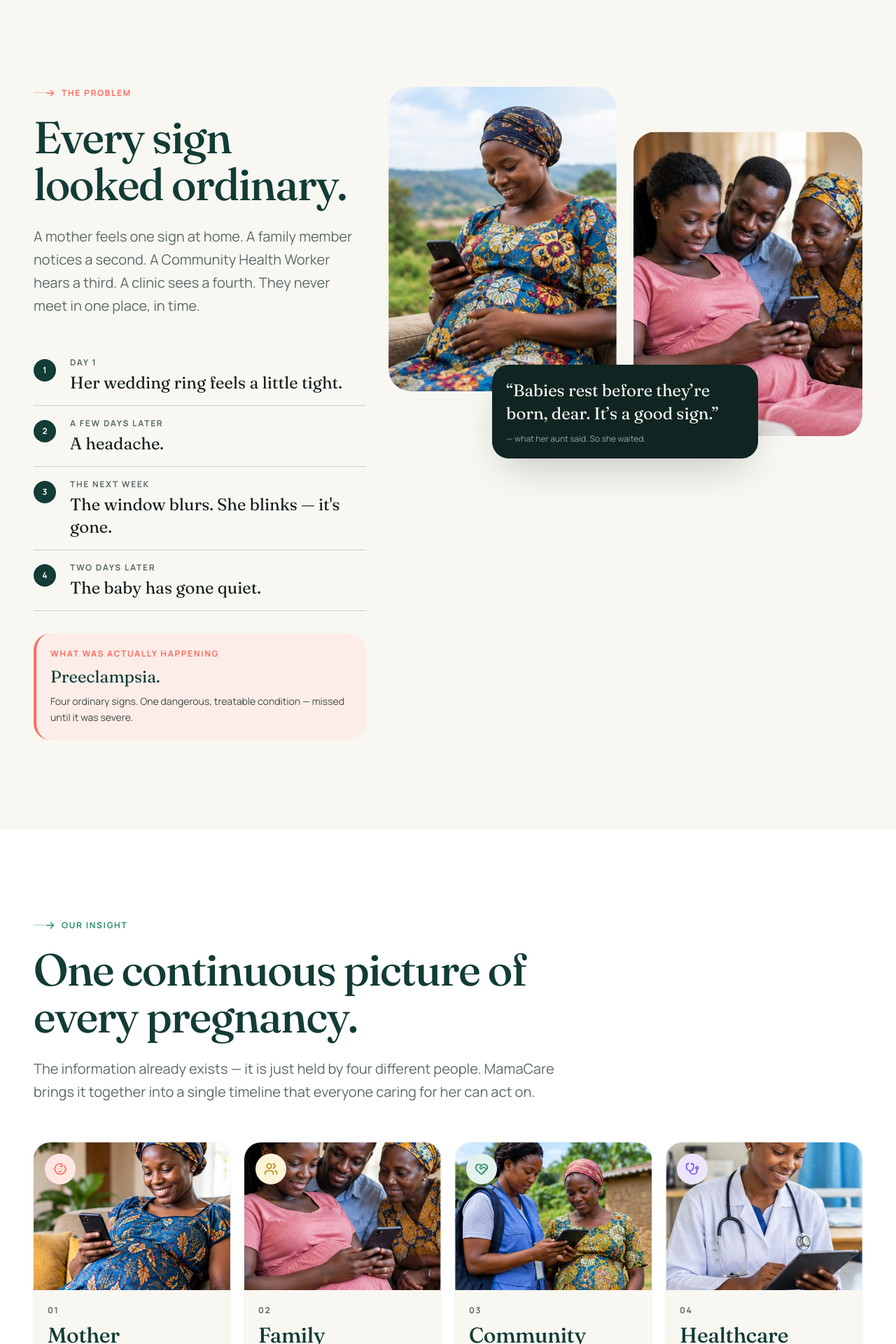
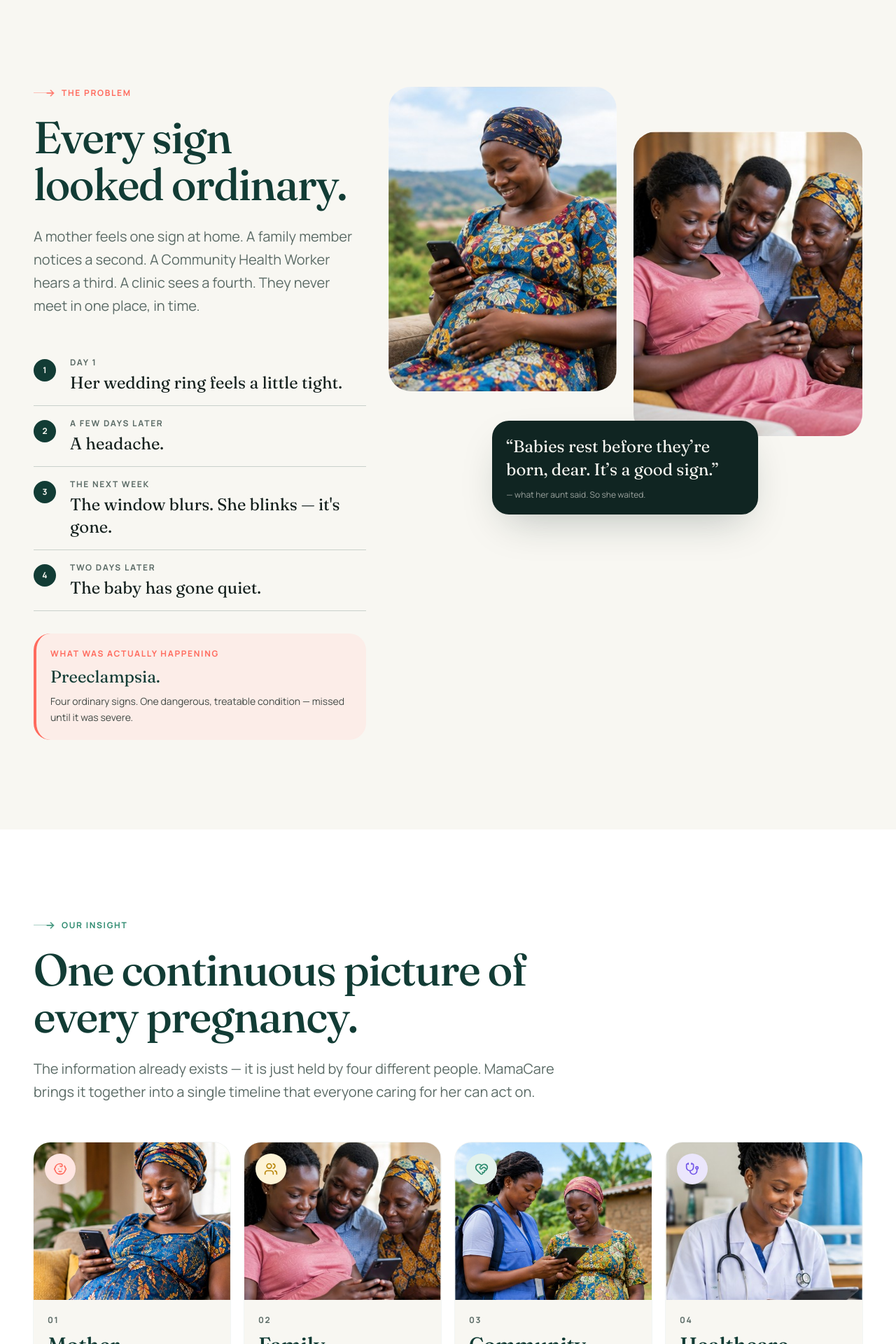
Before and after one commit to Mamacare001/mamacare-web, a Next.js app: page / in a window 1280 px wide. Shown: the part 900-2820 px from the top of the page at 70% size. Built offline with nearby package versions, Linux system fonts and the light colour scheme; no server answers.

Commit message:
fix(ui): anchor photo crops to faces, taller voice cards, quote card spacing; drop AIMS line

```diff
--- a/src/components/about/StorySlider.tsx
+++ b/src/components/about/StorySlider.tsx
@@ -78,7 +78,7 @@ export function StorySlider() {
                 transition={{ duration: 0.7, ease }}
                 className="absolute inset-0"
               >
-                <Image src={s.image} alt={s.title} fill sizes="(min-width: 1024px) 60vw, 92vw" className="object-cover" />
+                <Image src={s.image} alt={s.title} fill sizes="(min-width: 1024px) 60vw, 92vw" className="object-cover object-[50%_25%]" />
               </motion.div>
             </AnimatePresence>
             <div className="absolute bottom-4 left-4 flex gap-1.5" aria-hidden>
--- a/src/components/about/Team.tsx
+++ b/src/components/about/Team.tsx
@@ -4,7 +4,7 @@ import { Eyebrow } from "@/components/ui/Eyebrow";
 import { Reveal, RevealGroup, RevealItem } from "@/components/ui/Reveal";
 
 const team = [
-  { initials: "PI", name: "Patrice Iradukunda", role: "Data Scientist", text: "AI engineering, partnerships and social impact. AIMS Rwanda, Class of 2026.", tone: "bg-emerald text-ivory" },
+  { initials: "PI", name: "Patrice Iradukunda", role: "Data Scientist", text: "AI engineering, partnerships and social impact.", tone: "bg-emerald text-ivory" },
   { initials: "DI", name: "Donatien Iranshubije", role: "Business Developer", text: "Strategy and operational planning.", tone: "bg-coral text-white" },
   { initials: "PD", name: "Pascal Dukundane", role: "Software Developer", text: "Backend and frontend engineering, technology advancement.", tone: "bg-gold text-midnight" },
 ];
--- a/src/components/home/Connects.tsx
+++ b/src/components/home/Connects.tsx
@@ -57,13 +57,13 @@ export function Connects() {
                 className="group relative flex h-full flex-col overflow-hidden rounded-lg bg-ivory ring-1 ring-emerald/5 transition-shadow duration-300 hover:shadow-float"
                 style={{ marginTop: i % 2 === 1 ? undefined : 0 }}
               >
-                <figure className="relative aspect-[4/3] overflow-hidden">
+                <figure className="relative aspect-[5/4] overflow-hidden">
                   <Image
                     src={p.image}
                     alt=""
                     fill
                     sizes="(min-width: 1024px) 24vw, (min-width: 640px) 45vw, 92vw"
-                    className="object-cover transition-transform duration-700 ease-out group-hover:scale-[1.04]"
+                    className="object-cover object-[50%_22%] transition-transform duration-700 ease-out group-hover:scale-[1.04]"
                   />
                   <div className="absolute inset-0 bg-emerald/0 transition-colors duration-500 group-hover:bg-emerald/15" />
                   <span
--- a/src/components/home/HowItWorks.tsx
+++ b/src/components/home/HowItWorks.tsx
@@ -136,7 +136,7 @@ export function HowItWorks() {
                   transition={{ duration: 0.6, ease: [0.16, 1, 0.3, 1] }}
                   className="absolute inset-0"
                 >
-                  <Image src={current.image} alt="" fill sizes="(min-width: 1024px) 45vw, 92vw" className="object-cover" />
+                  <Image src={current.image} alt="" fill sizes="(min-width: 1024px) 45vw, 92vw" className="object-cover object-[50%_25%]" />
                 </motion.div>
               </AnimatePresence>
               <div className="absolute inset-0 bg-gradient-to-t from-midnight/70 via-midnight/10 to-transparent" />
--- a/src/components/home/Story.tsx
+++ b/src/components/home/Story.tsx
@@ -54,7 +54,7 @@ export function Story() {
           </div>
 
           <div className="md:col-span-7">
-            <Reveal delay={0.1} className="relative">
+            <Reveal delay={0.1} className="relative pb-24 md:pb-28">
               <div className="grid grid-cols-2 gap-4 md:gap-6">
                 <figure className="group relative aspect-[3/4] overflow-hidden rounded-xl">
                   <Image
@@ -62,7 +62,7 @@ export function Story() {
                     alt="A pregnant woman outdoors, holding her belly"
                     fill
                     sizes="(min-width: 768px) 30vw, 45vw"
-                    className="object-cover transition-transform duration-700 ease-out group-hover:scale-[1.04]"
+                    className="object-cover object-[50%_25%] transition-transform duration-700 ease-out group-hover:scale-[1.04]"
                   />
                   <div className="absolute inset-0 bg-emerald/0 transition-colors duration-500 group-hover:bg-emerald/15" />
                 </figure>
@@ -72,12 +72,12 @@ export function Story() {
                     alt="A family looking at a phone together"
                     fill
                     sizes="(min-width: 768px) 30vw, 45vw"
-                    className="object-cover transition-transform duration-700 ease-out group-hover:scale-[1.04]"
+                    className="object-cover object-[50%_25%] transition-transform duration-700 ease-out group-hover:scale-[1.04]"
                   />
                   <div className="absolute inset-0 bg-emerald/0 transition-colors duration-500 group-hover:bg-emerald/15" />
                 </figure>
               </div>
-              <div className="absolute -bottom-6 left-1/2 w-[min(90%,380px)] -translate-x-1/2 rounded-lg bg-midnight p-5 text-ivory shadow-float md:-bottom-8">
+              <div className="absolute bottom-0 left-1/2 w-[min(90%,380px)] -translate-x-1/2 rounded-lg bg-midnight p-5 text-ivory shadow-float">
                 <p className="font-display text-xl leading-snug md:text-2xl">
                   “Babies rest before they’re born, dear. It’s a good sign.”
                 </p>
--- a/src/components/how/Audiences.tsx
+++ b/src/components/how/Audiences.tsx
@@ -45,7 +45,7 @@ export function Audiences() {
                   alt=""
                   fill
                   sizes="(min-width: 768px) 45vw, 92vw"
-                  className="object-cover transition-transform duration-700 ease-out group-hover:scale-[1.04]"
+                  className="object-cover object-[50%_25%] transition-transform duration-700 ease-out group-hover:scale-[1.04]"
                 />
                 <div className="absolute inset-0 bg-emerald/0 transition-colors duration-500 group-hover:bg-emerald/15" />
               </figure>
--- a/src/components/site/PageHero.tsx
+++ b/src/components/site/PageHero.tsx
@@ -52,7 +52,7 @@ export function PageHero({
             animate={{ opacity: 1, y: 0, scale: 1 }}
             transition={{ delay: 0.9, duration: 0.9, ease }}
           >
-            <Image src={image} alt={imageAlt} fill priority sizes="(min-width: 768px) 40vw, 92vw" className="object-cover" />
+            <Image src={image} alt={imageAlt} fill priority sizes="(min-width: 768px) 40vw, 92vw" className="object-cover object-[50%_25%]" />
           </motion.div>
         )}
       </div>
```
